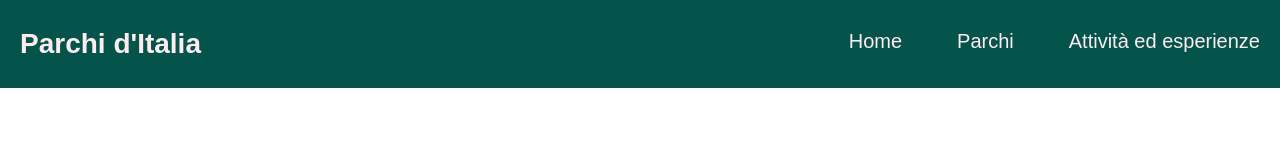
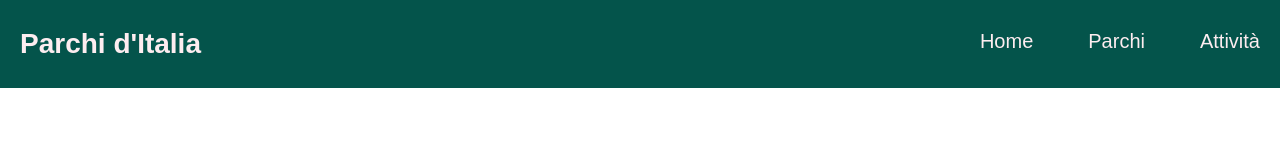
Before and after one commit to mattiarosaa/Mattia-Rosa-Esercitazione-pratica, a plain HTML site: page arcipelago-toscano.html in a window 1280 px wide. Shown: the top 160 px of the page. Drawn offline with Linux system fonts and the light colour scheme; a web font is replaced by a local one.

Commit message:
Update arcipelago-toscano.html

```diff
--- a/arcipelago-toscano.html
+++ b/arcipelago-toscano.html
@@ -18,7 +18,7 @@
             <ul class="menu">
                 <li><a href="index.html">Home</a></li>
                 <li><a href="parchi.html">Parchi</a></li>
-                <li><a href="attivita.html">Attività ed esperienze</a></li>
+                <li><a href="attivita.html">Attività</a></li>
             </ul>
         </nav>
 
```
